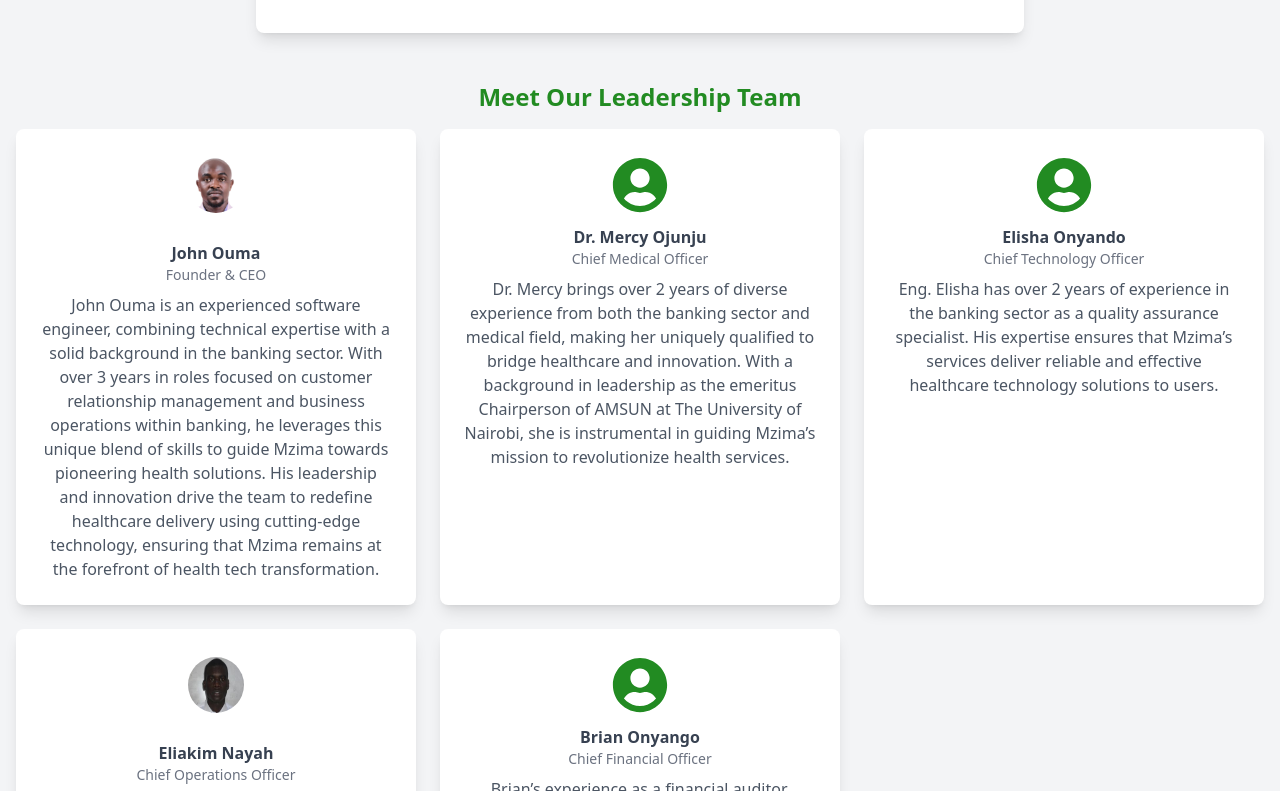
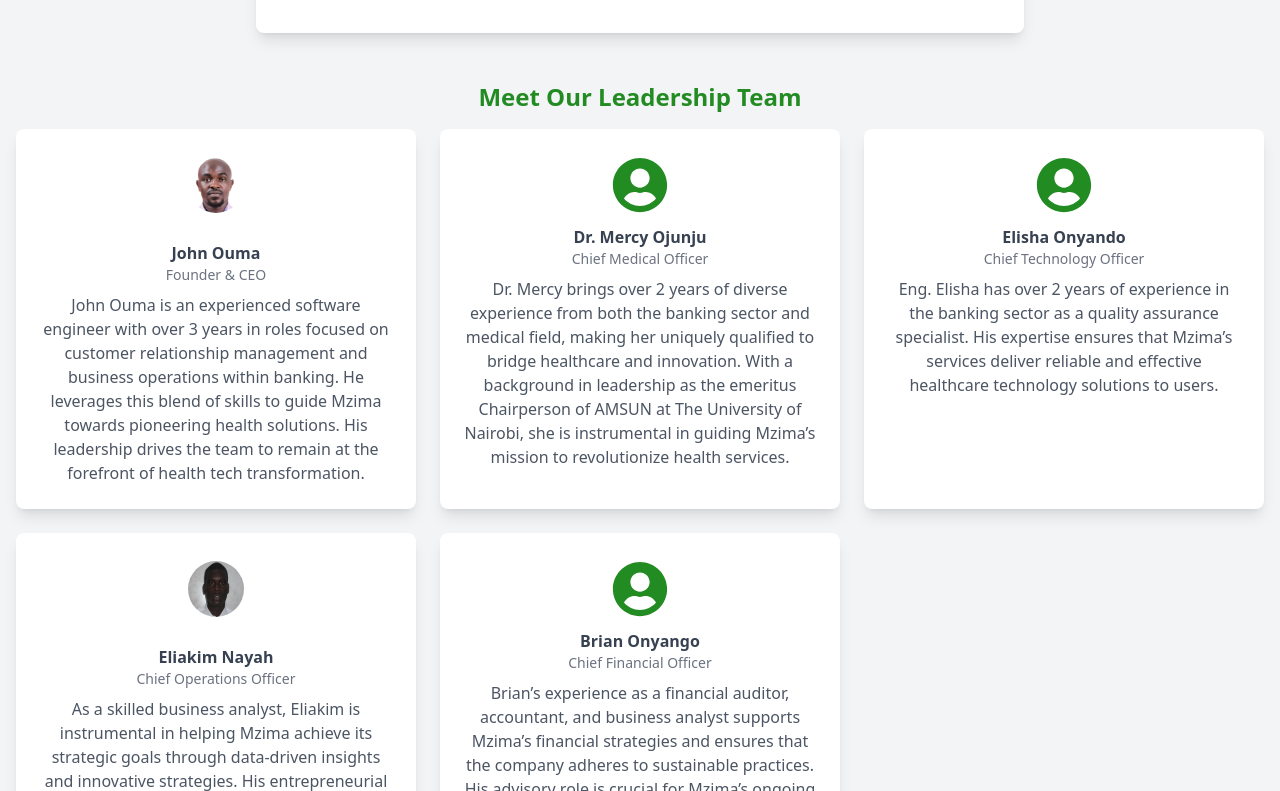
Before and after one commit to OumaArera/migason-power, a React (Create React App) app: page /join in a window 1280 px wide. Shown: the part 569-1360 px from the top of the page. Built offline with nearby package versions, Linux system fonts and the light colour scheme.

Commit message:
feat: add details

```diff
--- a/src/Join.jsx
+++ b/src/Join.jsx
@@ -8,7 +8,8 @@ const teamMembers = [
     name: 'John Ouma',
     title: 'Founder & CEO',
     image: john,
-    fullBio: `John Ouma is an experienced software engineer, combining technical expertise with a solid background in the banking sector. With over 3 years in roles focused on customer relationship management and business operations within banking, he leverages this unique blend of skills to guide Mzima towards pioneering health solutions. His leadership and innovation drive the team to redefine healthcare delivery using cutting-edge technology, ensuring that Mzima remains at the forefront of health tech transformation.`,
+    fullBio: `John Ouma is an experienced software engineer with over 3 years in roles focused on customer relationship management and business operations within banking.
+    He leverages this blend of skills to guide Mzima towards pioneering health solutions. His leadership drives the team to remain at the forefront of health tech transformation.`,
   },
   {
     name: 'Dr. Mercy Ojunju',
@@ -63,7 +64,8 @@ const Join = () => {
 
         {/* Leadership Team Section */}
         <h3 className="text-2xl font-bold text-[#228B22] mb-4 text-center">Meet Our Leadership Team</h3>
-        <div className="grid grid-cols-2 md:grid-cols-3 gap-6 mb-8">
+        {/* On smaller devices (mobile) show one member per row, on medium devices (md) show 2, and on larger (lg) show 3 */}
+        <div className="grid grid-cols-1 sm:grid-cols-2 md:grid-cols-3 gap-6 mb-8">
           {teamMembers.map((member, index) => (
             <div key={index} className="flex flex-col items-center bg-white p-6 rounded-lg shadow-lg">
               {typeof member.image === 'string' ? (
```
